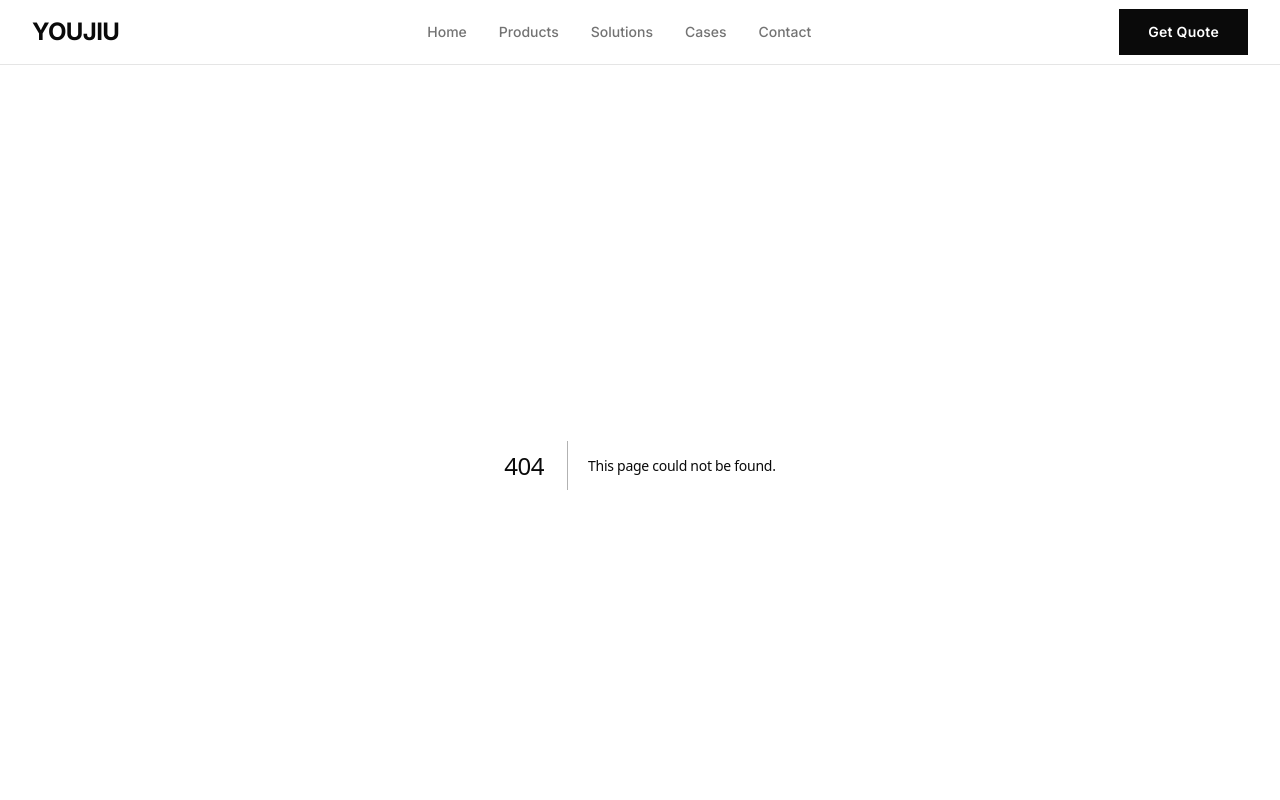
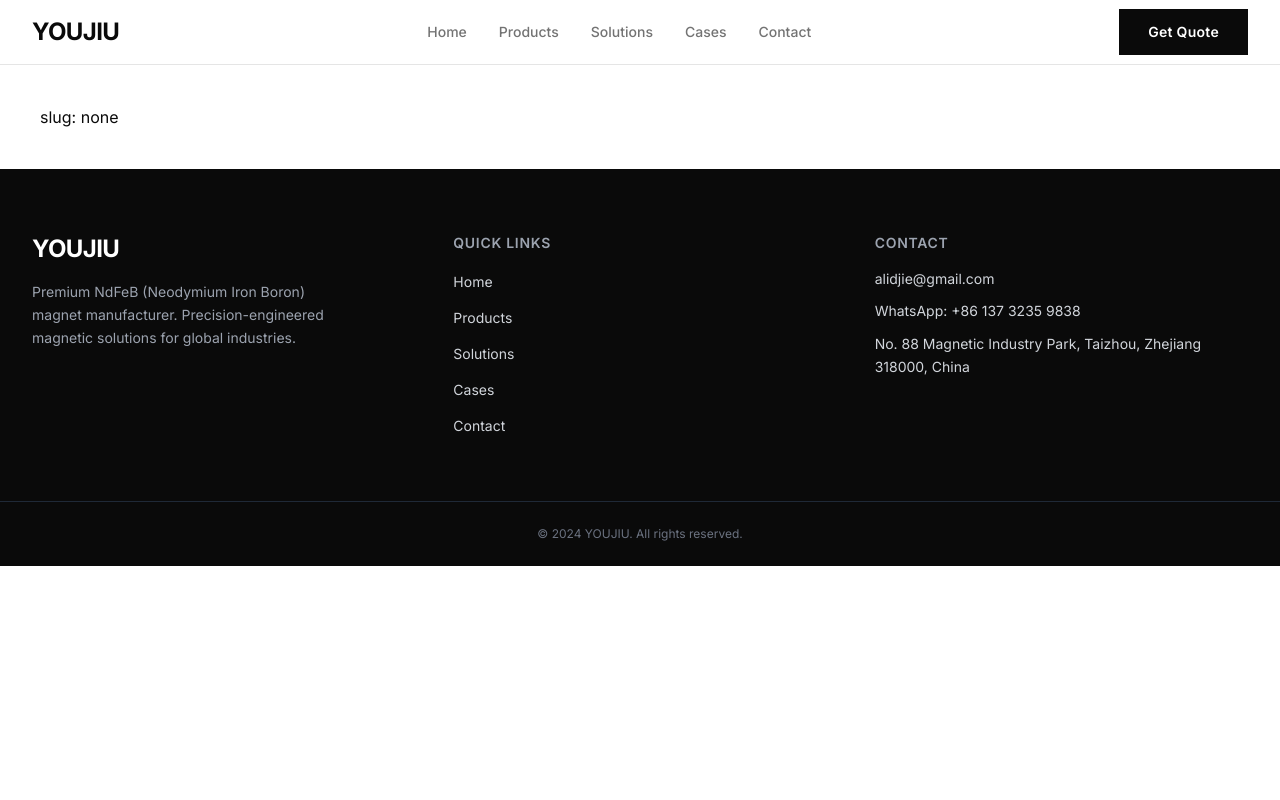
Before and after one commit to alidjie/youjiu-magnet-site, a Next.js app: page /products/detail in a window 1280 px wide. Before the commit this address had no page. Shown: the top 800 px of the page. Built offline with nearby package versions, Linux system fonts and the light colour scheme.

Commit message:
Minimal detail page - step 1 test

```diff
--- /dev/null
+++ b/app/products/detail/page.tsx
@@ -0,0 +1,8 @@
+export default async function Page({
+  searchParams,
+}: {
+  searchParams: Promise<{ slug?: string } | undefined >
+}) {
+  const p = await searchParams
+  return <div style={{padding: 40}}>slug: {p?.slug || 'none'}</div>
+}
```
